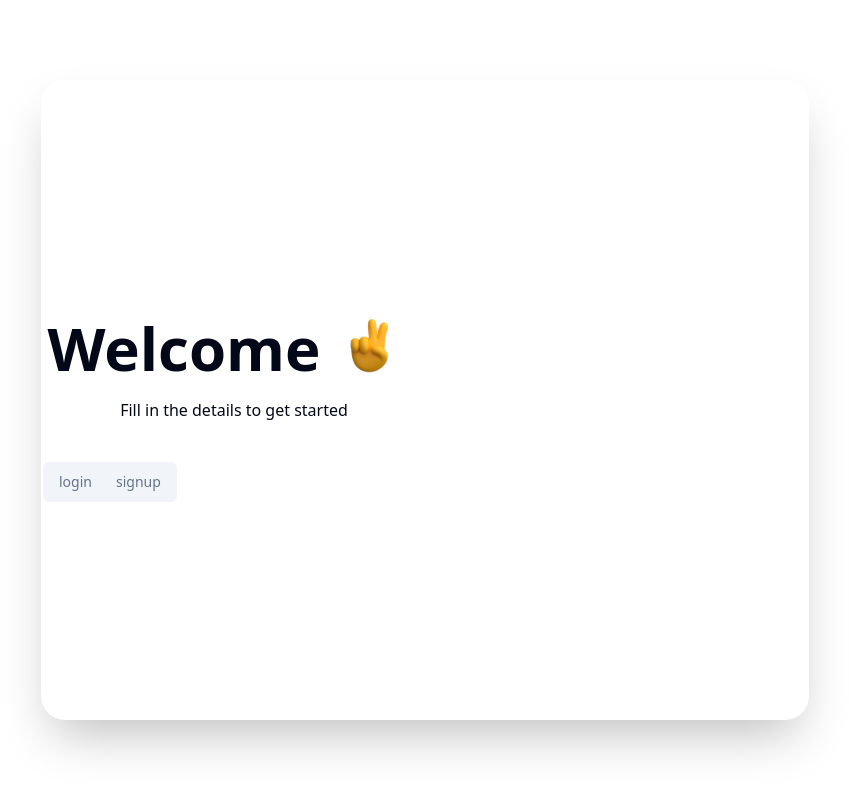
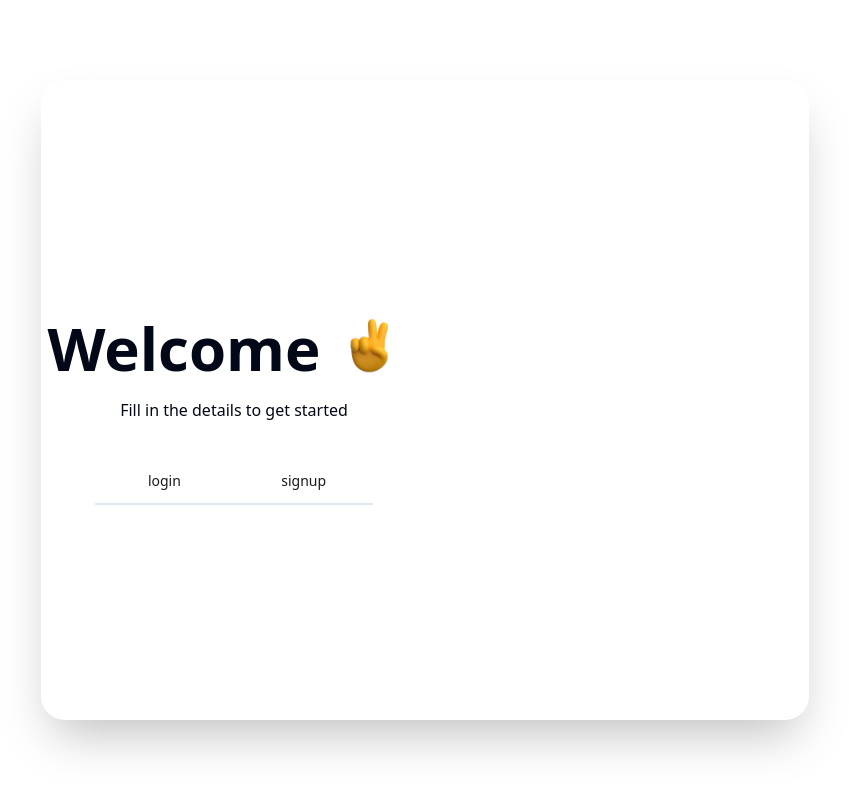
Before and after one commit to onslaught7/Talkative-2, a React (Vite) app in the folder client/: page /auth in a window 1280 px wide. Shown: the top 792 px of the page, without its empty margins (215-1064 px from the left). Built offline with nearby package versions, Linux system fonts and the light colour scheme.

Commit message:
included the shadcn@latest input component

```diff
--- /dev/null
+++ b/client/src/components/ui/input.jsx
@@ -0,0 +1,19 @@
+import * as React from "react"
+
+import { cn } from "@/lib/utils"
+
+const Input = React.forwardRef(({ className, type, ...props }, ref) => {
+  return (
+    (<input
+      type={type}
+      className={cn(
+        "flex h-10 w-full rounded-md border border-input bg-background px-3 py-2 text-base ring-offset-background file:border-0 file:bg-transparent file:text-sm file:font-medium file:text-foreground placeholder:text-muted-foreground focus-visible:outline-none focus-visible:ring-2 focus-visible:ring-ring focus-visible:ring-offset-2 disabled:cursor-not-allowed disabled:opacity-50 md:text-sm",
+        className
+      )}
+      ref={ref}
+      {...props} />)
+  );
+})
+Input.displayName = "Input"
+
+export { Input }
--- a/client/src/pages/auth/index.jsx
+++ b/client/src/pages/auth/index.jsx
@@ -21,10 +21,24 @@ const Auth = () => {
                     </p>
                 </div>
                 <div className="flex items-center justify-center w-full">
-                    <Tabs defaultValue="account" className="w-[400px]">
-                        <TabsList>
-                            <TabsTrigger value="login">login</TabsTrigger>
-                            <TabsTrigger value="signup">signup</TabsTrigger>
+                    <Tabs defaultValue="account" className="w-3/4">
+                        <TabsList className="bg-transparent rounded-none w-full">
+                            <TabsTrigger
+                            value="login"
+                            className="date-[state=active]:bg-transparent text-black text-opacity-90 border-b-2
+                            rounded-none w-full data-[state=active]:text-black data-[state=active]:font-semibold
+                            data-[state=active]:border-b-purple-500 p-3 transition-all duration-300"
+                            >
+                                login
+                            </TabsTrigger>
+                            <TabsTrigger
+                            value="signup"
+                            className="date-[state=active]:bg-transparent text-black text-opacity-90 border-b-2
+                            rounded-none w-full data-[state=active]:text-black data-[state=active]:font-semibold
+                            data-[state=active]:border-b-purple-500 p-3 transition-all duration-300"
+                            >
+                                signup
+                            </TabsTrigger>
                         </TabsList>
                         <TabsContent className="" value="login"></TabsContent>
                         <TabsContent className="" value="signup"></TabsContent>
```
